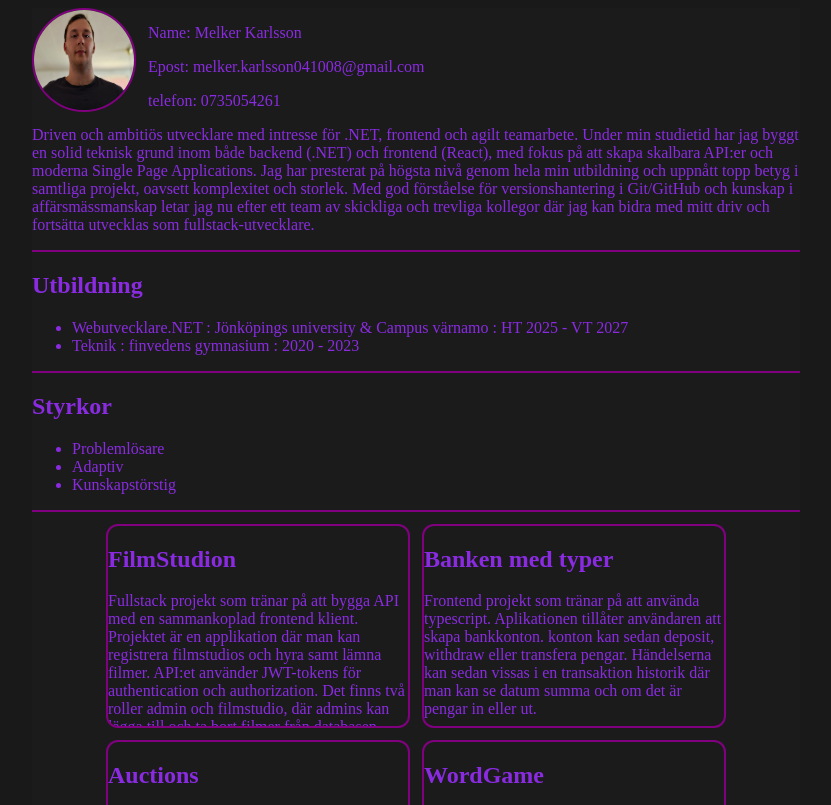
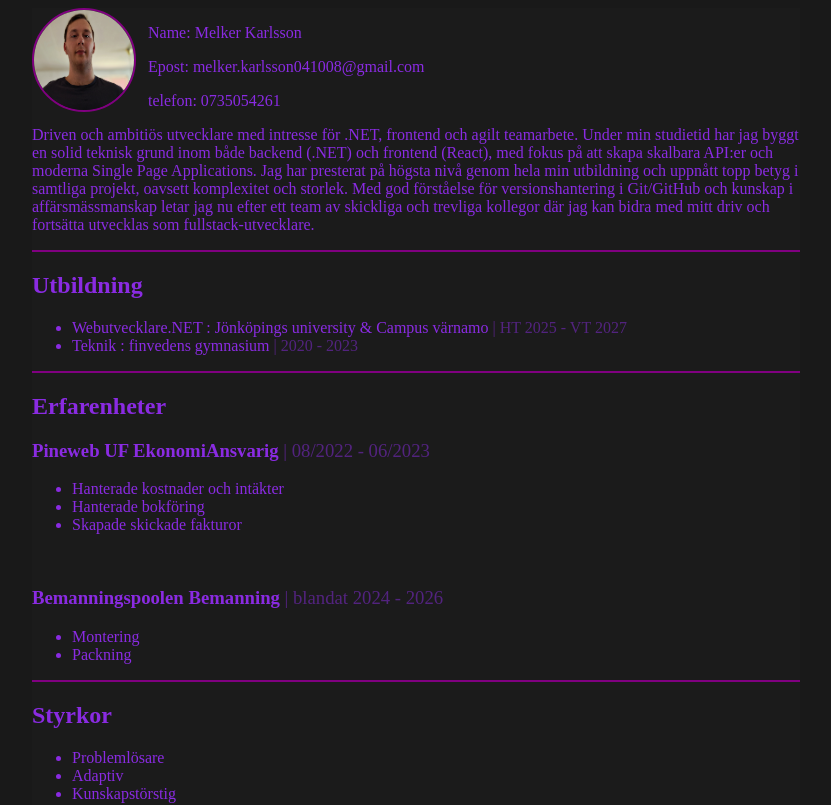
Before and after one commit to Melker-Karlsson/Melker-Karlsson.github.io, a React (Vite) app in the folder CV/: page / in a window 1280 px wide. Shown: the top 805 px of the page, without its empty margins (224-1055 px from the left). Built offline with nearby package versions, Linux system fonts and the light colour scheme.

Commit message:
Added Erfarenheter

```diff
--- a/CV/src/App.tsx
+++ b/CV/src/App.tsx
@@ -4,6 +4,7 @@ import Profile from './components/Profile'
 import Utbildning from './components/Utbildning'
 import Styrkor from './components/Styrkor'
 import MyProjects from './components/myProjects'
+import Erfarenheter from './components/Erfarenheter'
 
 function App() {
 
@@ -11,6 +12,7 @@ function App() {
     <div id='cv'>
       <Profile/>
       <Utbildning/>
+      <Erfarenheter/>
       <Styrkor/>
       <MyProjects/>
     </div>
--- /dev/null
+++ b/CV/src/components/Erfarenheter.tsx
@@ -0,0 +1,25 @@
+import '../css/Erfarenhet.css'
+import '../css/Date.css'
+
+export default function Erfarenheter(){
+    return(
+        <div id="erfarenhetContainer">
+            <h2>Erfarenheter</h2>
+
+            <h3>Pineweb UF EkonomiAnsvarig <span className="date">| 08/2022 - 06/2023</span></h3>
+            <ul>
+                <li>Hanterade kostnader och intäkter</li>
+                <li>Hanterade bokföring</li>
+                <li>Skapade skickade fakturor</li>
+            </ul>
+            <br />
+
+            <h3>Bemanningspoolen Bemanning <span className="date">| blandat 2024 - 2026</span></h3>
+            <ul>
+                <li>Montering</li>
+                <li>Packning</li>
+            </ul>
+
+        </div>
+    )
+}
--- a/CV/src/components/Utbildning.tsx
+++ b/CV/src/components/Utbildning.tsx
@@ -1,12 +1,13 @@
 import '../css/Utbildning.css'
+import '../css/Date.css'
 
 export default function Utbildning(){
     return(
         <div id="utbildningContainer">
             <h2>Utbildning</h2>
             <ul>
-                <li>Webutvecklare.NET : Jönköpings university & Campus värnamo : HT 2025 - VT 2027</li>
-                <li>Teknik : finvedens gymnasium : 2020 - 2023</li>
+                <li>Webutvecklare.NET : Jönköpings university & Campus värnamo <span className='date'>| HT 2025 - VT 2027</span></li>
+                <li>Teknik : finvedens gymnasium <span className='date'>| 2020 - 2023</span></li>
             </ul>
         </div>
     )
--- /dev/null
+++ b/CV/src/css/Date.css
@@ -0,0 +1,4 @@
+.date{
+    font-weight: lighter;
+    opacity: 50%;
+}
--- /dev/null
+++ b/CV/src/css/Erfarenhet.css
@@ -0,0 +1,5 @@
+#erfarenhetContainer{
+    width: 100%;
+    border-bottom:2px solid purple;
+    animation: fadeIn 3s ease;
+}
--- a/CV/src/css/MyProjects.css
+++ b/CV/src/css/MyProjects.css
@@ -7,7 +7,7 @@
     width: 100%;
     justify-content: center;
     margin-top: 12px;
-    animation: fadeIn 4s ease;
+    animation: fadeIn 5s ease;
 }
 
 @keyframes fadeIn {
--- a/CV/src/css/Styrkor.css
+++ b/CV/src/css/Styrkor.css
@@ -1,5 +1,5 @@
 #styrkorContainer{
     width: 100%;
     border-bottom: 2px solid purple;
-    animation: fadeIn 3s ease;
+    animation: fadeIn 4s ease;
 }
```
Also changed, not shown: 4 other files (tests, documents, lock files or other folders).
